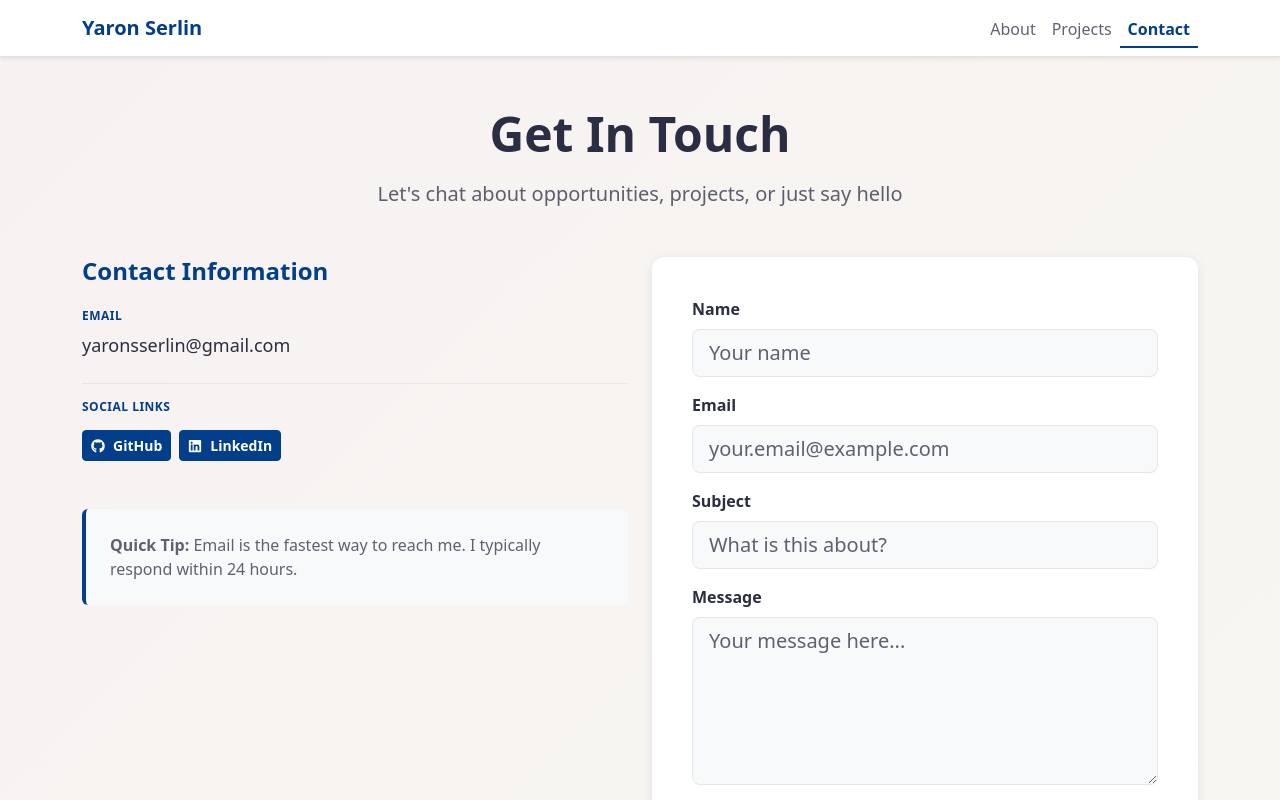
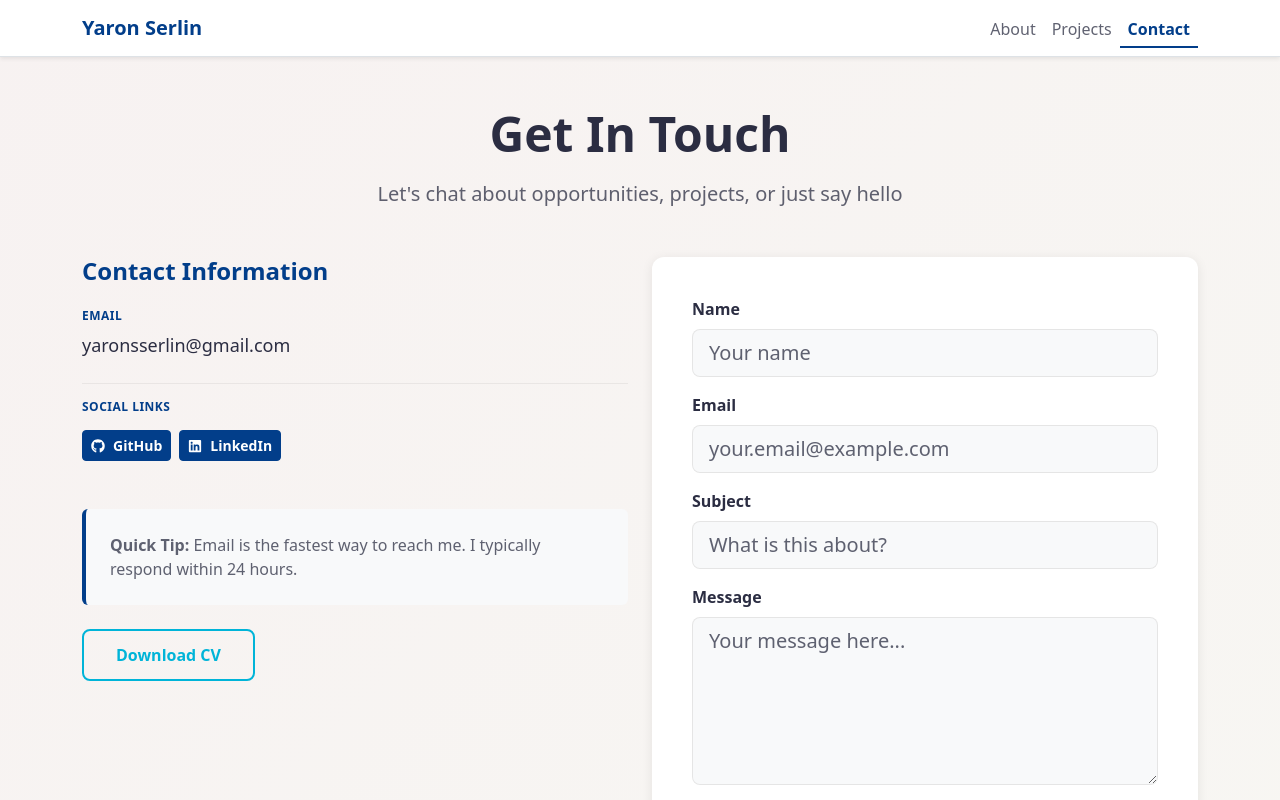
Before and after one commit to yaronserlin/portfolio, a React (Vite) app: page /contact in a window 1280 px wide. Shown: the top 800 px of the page. Built offline with nearby package versions, Linux system fonts and the light colour scheme; no server answers.

Commit message:
Add Download CV button to Contact

```diff
--- a/src/pages/ContactPage.jsx
+++ b/src/pages/ContactPage.jsx
@@ -6,6 +6,7 @@ import { Container, Row, Col } from 'react-bootstrap';
 import SectionHeader from '../components/SectionHeader';
 import ContactInfo from '../components/ContactInfo';
 import ContactForm from '../components/ContactForm';
+import DownloadCVButton from '../components/DownloadCVButton';
 
 /**
  * Renders the communication hub of the portfolio, combining static contact information
@@ -30,6 +31,9 @@ const ContactPage = ({ contactInfo }) => {
                 <Row>
                     <Col lg={6} className="mb-4 mb-lg-0">
                         <ContactInfo contactInfo={contactInfo} />
+                        <div className="mt-4">
+                            <DownloadCVButton />
+                        </div>
                     </Col>
 
                     <Col lg={6}>
```
